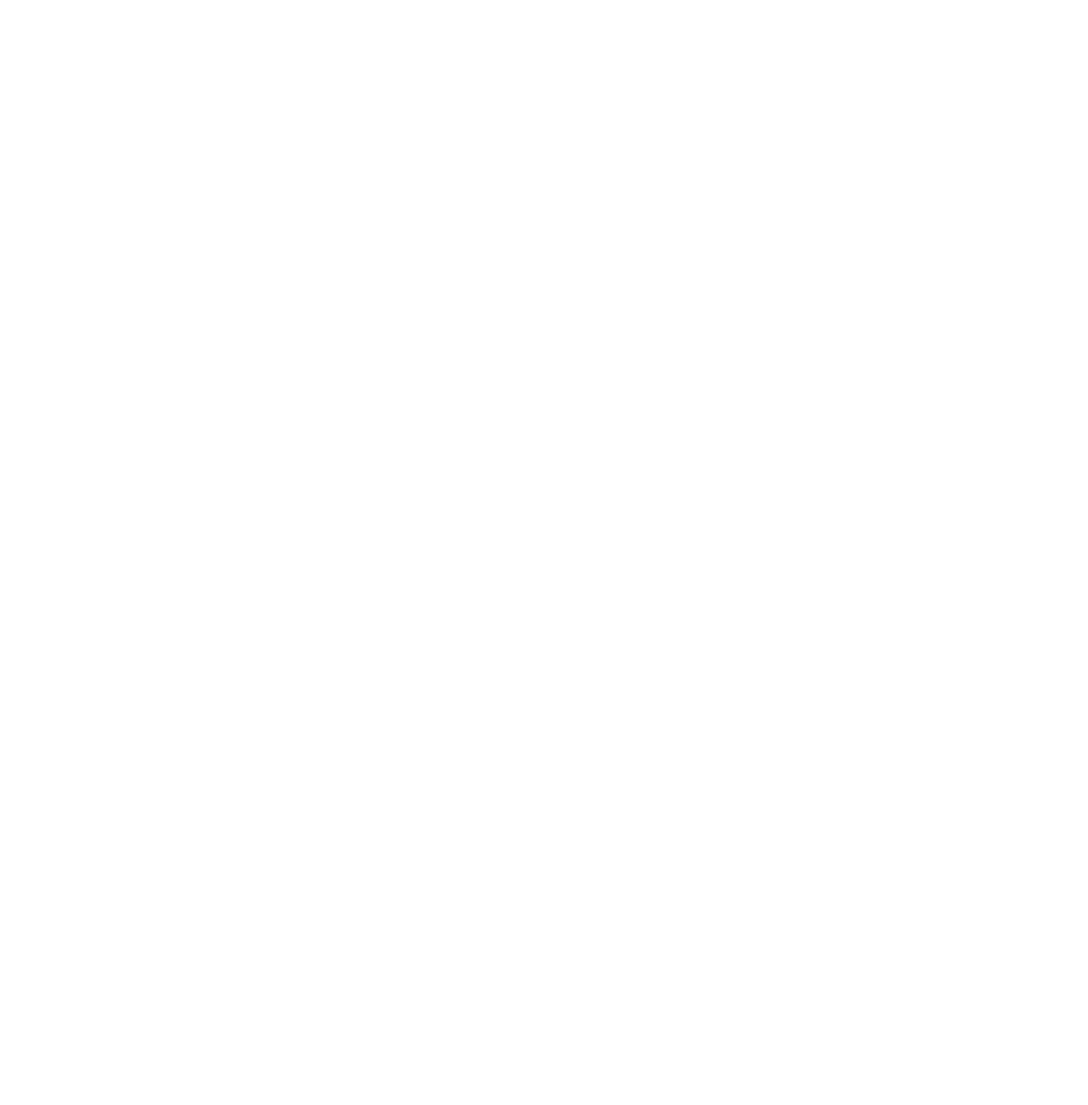
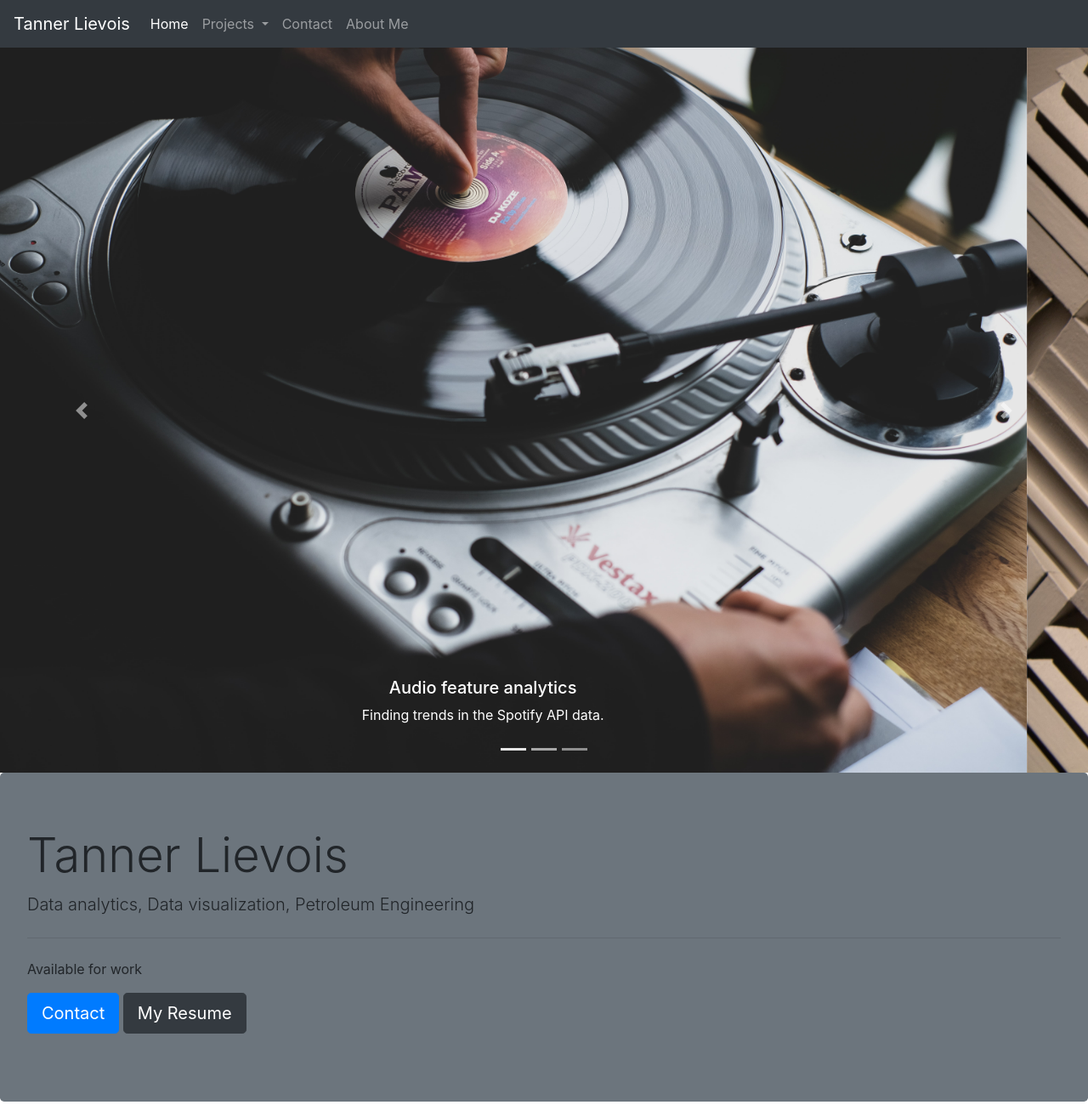
Before and after one commit to LievoisT/LievoisT.github.io, a plain HTML site: page index.html in a window 1280 px wide. Shown: the whole page at 85% size. Before the commit the page ends 800 px from the top, so only its background shows below. Drawn offline with nearby package versions, Linux system fonts and the light colour scheme.

Commit message:
Added navbar and project carousel skeleton

```diff
--- a/index.html
+++ b/index.html
@@ -1,7 +1,112 @@
 <!DOCTYPE html>
 <html>
     <head>
+        <!-- meta tags -->
         <meta charset="UTF-8">
+        <meta name="viewport" content="width-device-width, initial-scale=1, shrink-to-fit-no">
+
+        <!-- Bootstrap CSS -->
+        <link rel="stylesheet" href="https://stackpath.bootstrapcdn.com/bootstrap/4.5.0/css/bootstrap.min.css" integrity="sha384-9aIt2nRpC12Uk9gS9baDl411NQApFmC26EwAOH8WgZl5MYYxFfc+NcPb1dKGj7Sk" crossorigin="anonymous">
+
         <title>Tanner's Bio Page</title>
     </head>
+
+    <body>
+        <header>
+            <nav class="navbar navbar-expand-lg navbar-dark bg-dark">
+                <a class="navbar-brand" href="#">Tanner Lievois</a>
+                <button class="navbar-toggler" type="button" data-toggle="collapse" data-target="#navbarSupportedContent" aria-controls="navbarSupportedContent" aria-expanded="false" aria-label="Toggle navigation">
+                    <span class="navbar-toggler-icon"></span>
+                </button>
+
+                <div class="collapse navbar-collapse" id="navbarSupportedContent">
+                    <ul class="navbar-nav mr-auto">
+                        <li class="nav-item active">
+                            <a class="nav-link" href="#">Home <span class="sr-only">(current)</span></a>
+                        </li>
+                        <li class="nav-item dropdown">
+                            <a class="nav-link dropdown-toggle" href="#" id="navbarDropdown" role="button" data-toggle="dropdown" aria-haspopup="true" aria-expanded="false">
+                                Projects
+                            </a>
+                            <div class="dropdown-menu" aria-labelledby="navbarDropdown">
+                                <a class="dropdown-item" href="#">Audio feature analysis</a>
+                                <a class="dropdown-item" href="#">Project 2 comming soon</a>
+                                <a class="dropdown-item" href="#">Project 3 comming soon</a>
+                            </div>
+                        </li>
+                        <li class="nav-item">
+                            <a class="nav-link" href="#">Contact</a>
+                        </li>
+                        <li class="nav-item">
+                            <a class="nav-link" href="#">About Me</a>
+                        </li>
+                    </ul>
+                </div>
+            </nav>
+        </header>
+
+        <main role="main">
+            <div id="projectCarousel" class="carousel slide" data-ride="carousel">
+                <ol class="carousel-indicators">
+                    <li data-target="#projectCarousel" data-slide-to="0" class="active"></li>
+                    <li data-target="#projectCarousel" data-slide-to="1"></li>
+                    <li data-target="#projectCarousel" data-slide-to="2"></li>
+                </ol>
+                <div class="carousel-inner">
+                    <div class="carousel-item active">
+                        <img src="images/bryony-caldwell-Y7AoqE-M3Uk-unsplash.jpg" class="d-block w-100" alt="Audio feature analysis">
+                        <div class="carousel-caption d-none d-md-block">
+                            <h5>Audio feature analytics</h5>
+                            <p>Finding trends in the Spotify API data.</p>
+                        </div>
+                    </div>
+                    <div class="carousel-item">
+                        <img src="images/malena-gonzalez-serena-jWTvMpHhdJY-unsplash.jpg" class="d-block w-100" alt="Placeholder for project 2">
+                        <div class="carousel-caption d-none d-md-block">
+                            <h5>Project 2</h5>
+                            <p>Comming soon</p>
+                        </div>
+                    </div>
+                    <div class="carousel-item">
+                        <img src="images/md-mahdi-6adJJmewoUg-unsplash.jpg" class="d-block w-100" alt="Placeholder for project 3">
+                        <div class="carousel-caption d-none d-md-block">
+                            <h5>Project 3</h5>
+                            <p>Comming soon</p>
+                        </div>
+                    </div>
+                </div>
+                <a class="carousel-control-prev" href="#projectCarousel" role="button" data-slide="prev">
+                    <span class="carousel-control-prev-icon" aria-hidden="true"></span>
+                    <span class="sr-only">Previous</span>
+                </a>
+                <a class="carousel-control-next" href="#projectCarousel" role="button" data-slide="next">
+                    <span class="carousel-control-next-icon" aria-hidden="true"></span>
+                    <span class="sr-only">Next</span>
+                </a>
+            </div>
+            <div class="jumbotron jumbotron-dark bg-secondary">
+                <h1 class="display-4">Tanner Lievois</h1>
+                <p class="lead">Data analytics, Data visualization, Petroleum Engineering</p>
+                <hr class="my-4">
+                <p>Available for work</p>
+                <p>
+                    <a class="btn btn-primary btn-lg" href="#" role="button">Contact</a>
+                    <a class="btn btn-dark btn-lg" href="#" role="button">My Resume</a>
+                </p>
+
+            </div>
+
+        </main>
+
+
+
+
+
+
+
+        <!-- jQuery, Popper.js, Bootstrap JS -->
+        <script src="https://code.jquery.com/jquery-3.5.1.slim.min.js" integrity="sha384-DfXdz2htPH0lsSSs5nCTpuj/zy4C+OGpamoFVy38MVBnE+IbbVYUew+OrCXaRkfj" crossorigin="anonymous"></script>
+        <script src="https://cdn.jsdelivr.net/npm/popper.js@1.16.0/dist/umd/popper.min.js" integrity="sha384-Q6E9RHvbIyZFJoft+2mJbHaEWldlvI9IOYy5n3zV9zzTtmI3UksdQRVvoxMfooAo" crossorigin="anonymous"></script>
+        <script src="https://stackpath.bootstrapcdn.com/bootstrap/4.5.0/js/bootstrap.min.js" integrity="sha384-OgVRvuATP1z7JjHLkuOU7Xw704+h835Lr+6QL9UvYjZE3Ipu6Tp75j7Bh/kR0JKI" crossorigin="anonymous"></script>
+    </body>
 </html>
```
Also changed, not shown: images/AF_plot1.JPG (added), images/bryony-caldwell-Y7AoqE-M3Uk-unsplash.jpg (added), images/malena-gonzalez-serena-jWTvMpHhdJY-unsplash.jpg (added), 1 other file.
